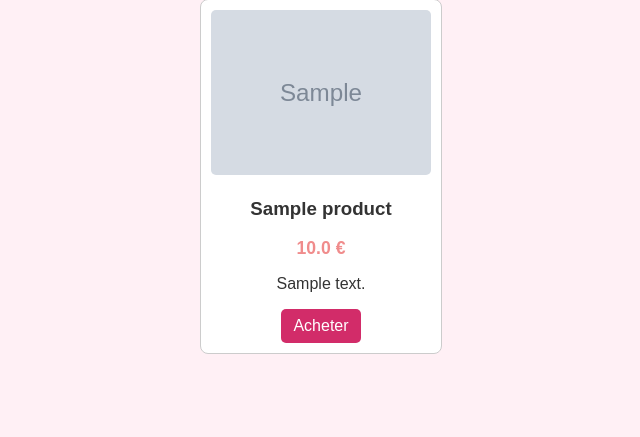
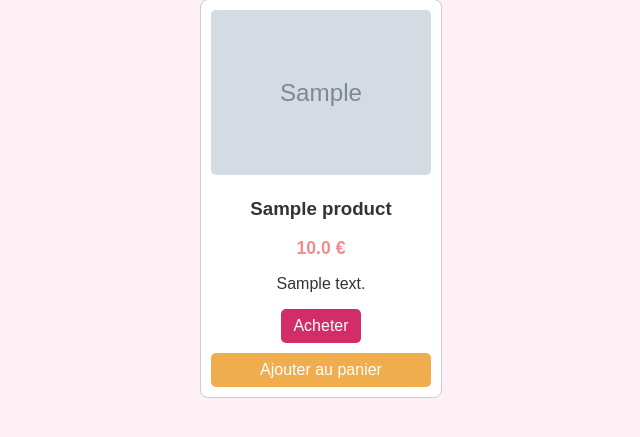
Before and after one commit to Chrystelle2312/capillaire-pro, a FastAPI app: page / in a window 1280 px wide. Shown: the part 245-682 px from the top of the page, without its empty margins (319-959 px from the left). Run offline with FastAPI, Linux system fonts and the light colour scheme; tables that the repository leaves empty hold one stand-in row (values such as "Sample post"); grey boxes marked "Sample" are stand-in pictures.

Commit message:
Ajout du bouton Ajouter au panier

```diff
--- a/templates/products.html
+++ b/templates/products.html
@@ -81,6 +81,16 @@
             font-size: 1.1em;
             margin: 5px 0;
         }
+
+        /* Style spécifique pour le bouton panier (orange) */
+        .product-card button.btn-cart {
+            background-color: #f0ad4e;
+            margin-top: 10px;
+            width: 100%;
+        }
+        .product-card button.btn-cart:hover {
+            background-color: #ec971f;
+        }
     </style>
 </head>
 <body>
@@ -106,6 +116,13 @@
                 <input type="hidden" name="product_id" value="{{ product.id }}">
                 <button type="submit">Acheter</button>
             </form>
+            <!-- Bouton Ajouter au panier -->
+            <form action="/add-to-cart" method="post">
+                <input type="hidden" name="product_id" value="{{ product.id }}">
+                <button type="submit" class="btn-cart">
+                    Ajouter au panier
+                </button>
+            </form>
         </div>
         {% endfor %}
     </div>
```
